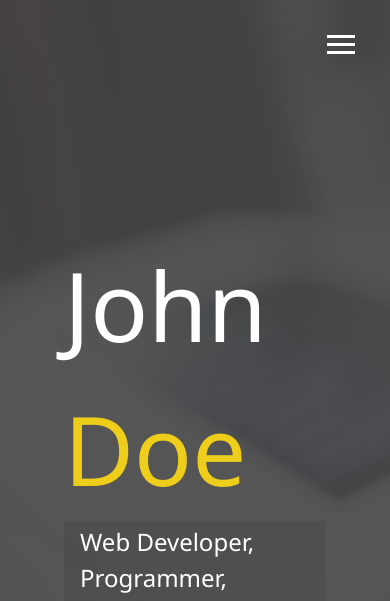
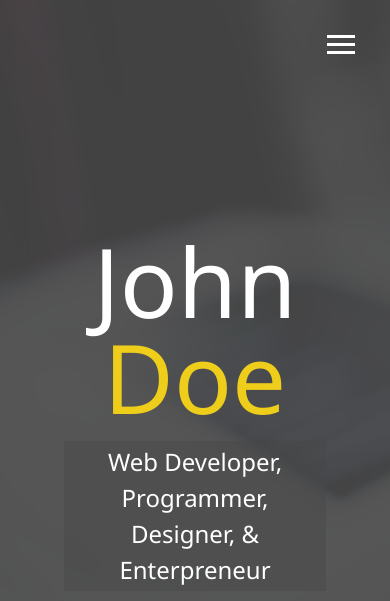
Before and after one commit to Tslapana/modern_portfolio, a website: page dist/index.html in a window 390 px wide. Shown: the top 601 px of the page. Drawn offline with Linux system fonts and the light colour scheme.

Commit message:
Added media queries and made manu overlay responsive

```diff
--- a/scss/_config.scss
+++ b/scss/_config.scss
@@ -28,3 +28,28 @@ $background-opacity: 0.9;
     }
   }
 }
+
+// Media Query Mixins
+@mixin mediaSm {
+  @media screen and (max-width: 500px) {
+    @content;
+  }
+}
+
+@mixin mediaMd {
+  @media screen and (max-width: 768px) {
+    @content;
+  }
+}
+
+@mixin mediaLg {
+  @media screen and (min-width: 670769px) and (max-width: 1170px) {
+    @content;
+  }
+}
+
+@mixin mediaXl {
+  @media screen and (min-width: 1171px) {
+    @content;
+  }
+}
--- /dev/null
+++ b/scss/_mobile.scss
@@ -0,0 +1,55 @@
+// Widescreens
+@include mediaXl {
+}
+
+// Desktops & laptops
+@include mediaLg {
+}
+
+// Tablets & small Laptops
+@include mediaMd {
+  main {
+    align-items: center;
+    text-align: center;
+
+    .lg-heading {
+      line-height: 1;
+      margin-bottom: 1rem;
+    }
+  }
+
+  ul.menu-nav,
+  div.menu-branding {
+    float: none;
+    width: 100%;
+    min-height: 0;
+
+    &.show {
+      transform: translate3d(0, 0, 0);
+    }
+  }
+
+  .menu-nav {
+    height: 75vh;
+    transform: translate3d(-100%, 0, 0);
+    font-size: 24px;
+  }
+
+  .menu-branding {
+    height: 25vh;
+    transform: translate3d(100%, 0, 0);
+
+    .portrait {
+      background: url("../img/portrait_small.jpg");
+      width: 150px;
+      height: 150px;
+    }
+  }
+}
+
+// Smartphones
+@include mediaSm {
+  main#home h1 {
+    margin-top: 10vh;
+  }
+}
--- a/scss/main.scss
+++ b/scss/main.scss
@@ -1,5 +1,6 @@
 @import "config";
 @import "menu";
+@import "mobile";
 
 * {
   box-sizing: border-box;
```
Also changed, not shown: dist/css/main.css.
